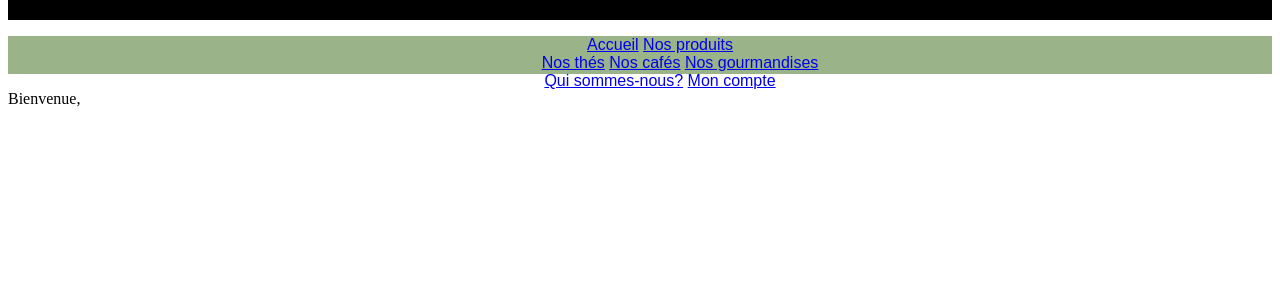
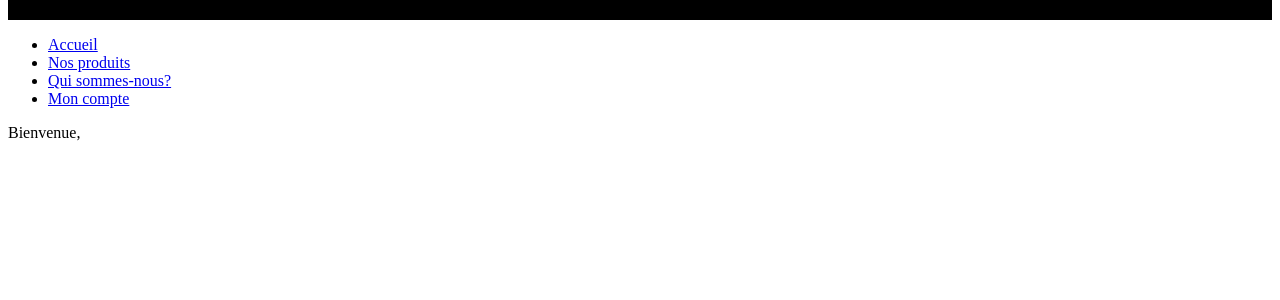
Before and after one commit to Blake-Faythe/KTT_Project, a PHP site: page /Personal_infos.php in a window 1280 px wide. Shown: the part 118-418 px from the top of the page. Run offline with PHP 8.4, Linux system fonts and the light colour scheme; data that the repository does not hold is empty.

Commit message:
Detelete sous-menus header
Suppression des sous-menus et de l'accès au compte

```diff
--- a/header.php
+++ b/header.php
@@ -16,33 +16,22 @@
       <div class="marque">   Koala Tea-Time       </div>
     </div>
 	<div class="page">
-    <div class="nav">
-	</div>
+		<div class="nav">
+		</div>
 
-		<div class="bandeaumenu2">
-			<div class="centrerlaliste">
-			<ul id="listemenu2">
+		<div class="bandeaumenu">
+
+			<ul id="listemenu">
 					<li> <a href="index_.php"> Accueil </a> </li>
 
 					<li> <a href="urlbidon.com">Nos produits </a> </li>
-						<ul id="listesousmenu2">
-							<li> <a href="urlbidon.com">Nos thés </a> </li>
-							<li> <a href="urlbidon.com">Nos cafés </a> </li>
-							<li> <a href="urlbidon.com">Nos gourmandises </a> </li>
-						</ul>
 
 					<li> <a href="urlbidon.com">Qui sommes-nous? </a> </li>
 
 					<li><a href="urlbidon.com">Mon compte </a> </li>
-				<!--	<ul>
-							<li> <a href="urlbidon.com">Mes informations </a> </li>
-							<li> <a href="urlbidon.com">Se déconnecter </a> </li>
-						</ul>
-				-->
 			</ul>
-			</div>
 
-
+		</div>
 	</div>
 	</body>
 </html>
```
